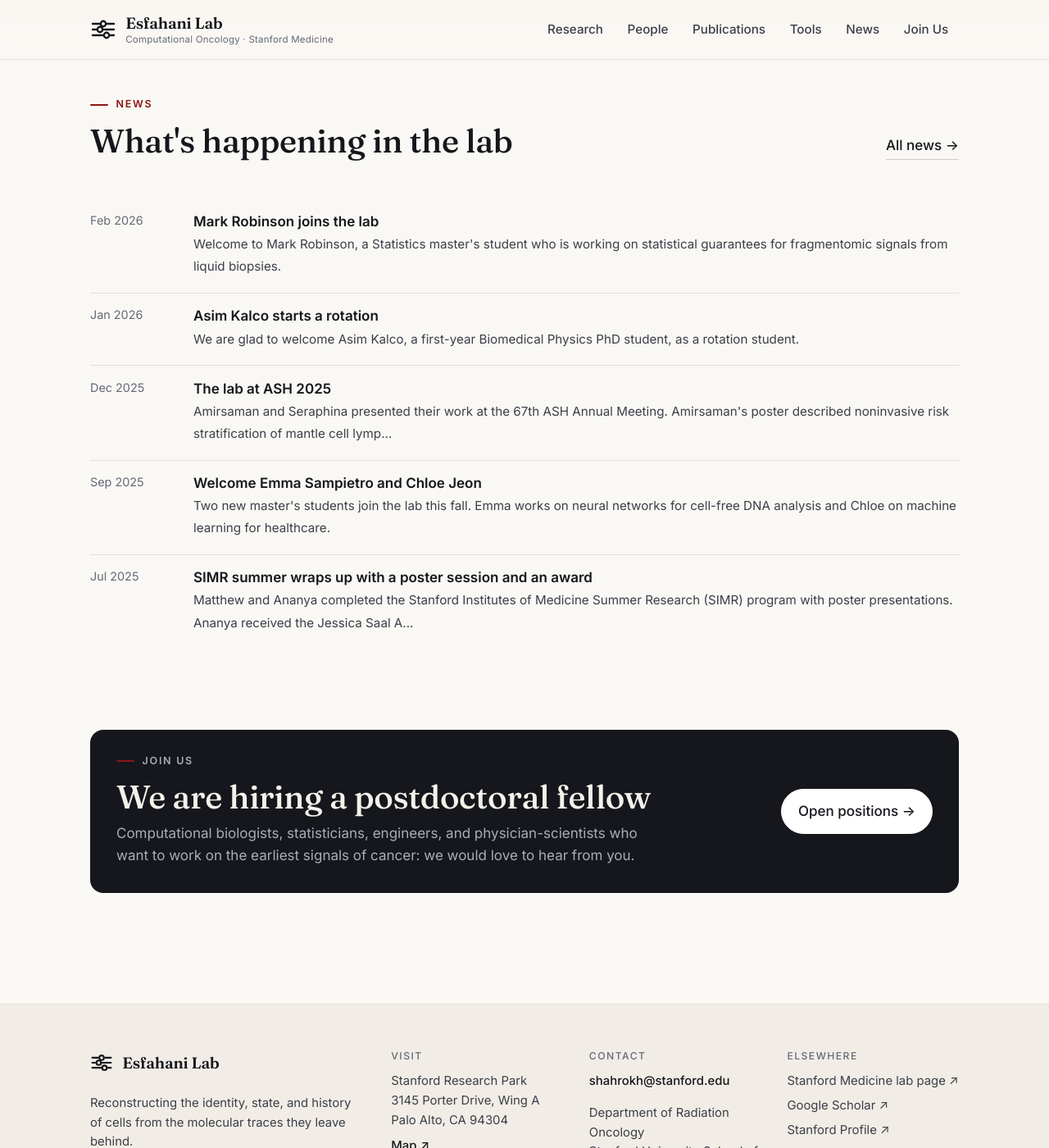
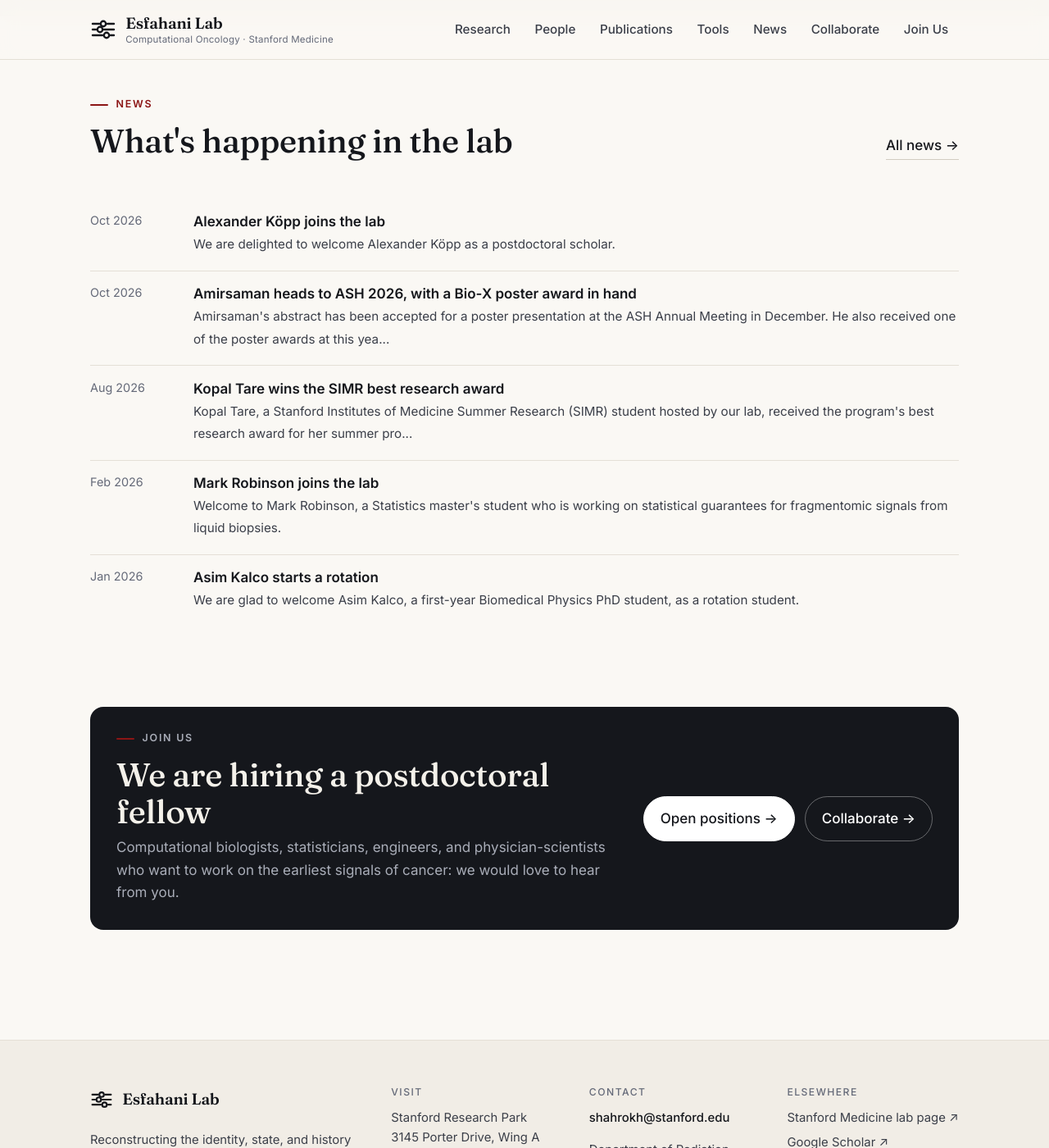
Before and after one commit to esfahanilab/esfahanilab.github.io, a Jekyll site: the page built from index.html, in a window 1280 px wide and 1400 px high, scrolled down 5027 px. Shown: the whole window at 82% size. Built offline with Jekyll 4.4.1, drawn with Linux system fonts in a browser that asks for light colours.

Commit message:
Add Collaborate page, new postdoc, and fall 2026 news
- New Collaborate tab: academic collaborations, industry partnerships, gifts
- People: Alexander Köpp (postdoc), Kopal Tare (SIMR 2026 alumni)
- News: Köpp joins; Amirsaman's ASH 2026 poster and Bio-X award;
  Kopal Tare's SIMR best research award, with the summer 2026 lab sketch

Co-Authored-By: Claude Fable 5.1 <noreply@anthropic.com>

```diff
--- a/_config.yml
+++ b/_config.yml
@@ -28,6 +28,7 @@ nav:
   - { title: Publications,  url: /publications/ }
   - { title: Tools,         url: /tools/ }
   - { title: News,          url: /news/ }
+  - { title: Collaborate,   url: /collaborate/ }
   - { title: Join Us,       url: /join/ }
 
 markdown: kramdown
--- a/_data/news.yml
+++ b/_data/news.yml
@@ -1,6 +1,27 @@
 # ── News ───────────────────────────────────────────────────────────────────────
 # Newest first. `date` is YYYY-MM-DD (day can be 01 if unknown).
 # Optional: photos: [{file: name.jpg, caption: "..."}] with files in assets/img/news/
+
+- date: 2026-10-05
+  title: Alexander Köpp joins the lab
+  body: We are delighted to welcome Alexander Köpp as a postdoctoral scholar.
+
+- date: 2026-10-01
+  title: Amirsaman heads to ASH 2026, with a Bio-X poster award in hand
+  body: >-
+    Amirsaman's abstract has been accepted for a poster presentation at the
+    ASH Annual Meeting in December. He also received one of the poster awards at
+    this year's Stanford Bio-X Symposium. Congratulations, Amirsaman!
+
+- date: 2026-08-01
+  title: Kopal Tare wins the SIMR best research award
+  body: >-
+    Kopal Tare, a Stanford Institutes of Medicine Summer Research (SIMR) student
+    hosted by our lab, received the program's best research award for her
+    summer project. That makes two years in a row for the lab, after Ananya
+    received the award in 2025.
+  photos:
+    - { file: lab_sketch_2026.jpg, caption: "The lab in summer 2026, in a pencil sketch by Alinah." }
 
 - date: 2026-02-01
   title: Mark Robinson joins the lab
--- a/_data/people.yml
+++ b/_data/people.yml
@@ -43,6 +43,15 @@
     works on patient-centered, high-dimensional, multimodal data, including
     imaging-based spatial proteomics of lymphoma, to understand how malignant
     cells and their neighbors organize in tissue.
+
+- name: Alexander Köpp
+  group: postdoc
+  role: Postdoctoral Scholar
+  since: Oct 2026
+  photo: placeholder.svg
+  email: akoepp@stanford.edu
+  bio: >-
+    Alexander joined the lab as a postdoctoral scholar in fall 2026.
 
 - name: Mengran Zhang, MS
   group: staff
@@ -131,6 +140,13 @@
     of Radiation Oncology.
 
 # ── Alumni ─────────────────────────────────────────────────────────────────────
+- name: Kopal Tare
+  group: alumni
+  role: SIMR Summer Intern
+  tenure: Summer 2026
+  photo: placeholder.svg
+  bio: Received the SIMR program's best research award for her summer project in the lab.
+
 - name: Eden Luvishis
   group: alumni
   role: Master's Student, ICME
--- /dev/null
+++ b/collaborate.html
@@ -0,0 +1,67 @@
+---
+layout: default
+title: Collaborate
+slug: collaborate
+permalink: /collaborate/
+description: Work with the Esfahani Lab — academic collaborations, industry partnerships around our liquid biopsy and machine-learning technologies, and philanthropic support.
+---
+<div class="wrap page-head">
+  <p class="eyebrow">Collaborate</p>
+  <h1>The hardest problems in cancer are shared problems</h1>
+  <p class="lede">Our methods are only as good as the questions, samples, and clinical insight they are applied to. We welcome collaborations with academic laboratories and clinical groups, partnerships with companies interested in our technologies, and philanthropic support that lets us pursue ideas before they are fundable.</p>
+</div>
+
+<section style="padding-top:0">
+  <div class="wrap grid grid-3" style="align-items:stretch">
+    <article class="card reveal" style="display:flex;flex-direction:column">
+      <span class="pill">Academic labs</span>
+      <h3>Research collaborations</h3>
+      <p class="muted">We partner with experimental, clinical, and computational groups who have a biological question that our methods can help answer, or a dataset that can test and sharpen them.</p>
+      <ul style="padding-left:1.1rem;color:var(--ink-2);margin:0 0 1rem">
+        <li>Cell-free DNA fragmentomics and gene expression inference (EPIC-Seq) applied to new cancer types and clinical settings</li>
+        <li>Minimal residual disease monitoring and dynamic risk modeling in trials and cohorts</li>
+        <li>Tumor microenvironment and spatial analyses</li>
+        <li>Co-mentoring of students and postdocs across disciplines</li>
+      </ul>
+      <p style="margin-top:auto;margin-bottom:0"><a class="more" href="mailto:{{ site.email }}?subject=Research%20collaboration">Propose a collaboration →</a></p>
+    </article>
+
+    <article class="card reveal" style="display:flex;flex-direction:column">
+      <span class="pill accent">Industry</span>
+      <h3>Technology partnerships</h3>
+      <p class="muted">Companies interested in licensing, co-developing, or validating our technologies are welcome to get in touch. Several of our methods, including EPIC-Seq, CIRI, and our lymphoma classifiers, have moved from publication toward clinical application.</p>
+      <ul style="padding-left:1.1rem;color:var(--ink-2);margin:0 0 1rem">
+        <li>Licensing of published and unpublished methods</li>
+        <li>Sponsored research and validation studies</li>
+        <li>Joint development of assays and analysis pipelines</li>
+      </ul>
+      <p class="muted" style="font-size:.9rem">Licensing is handled with the <a href="https://otl.stanford.edu/" target="_blank" rel="noopener">Stanford Office of Technology Licensing</a>. We are happy to make the introduction.</p>
+      <p style="margin-top:auto;margin-bottom:0"><a class="more" href="mailto:{{ site.email }}?subject=Technology%20partnership">Start a conversation →</a></p>
+    </article>
+
+    <article class="card reveal" style="display:flex;flex-direction:column">
+      <span class="pill" style="background:#f6ecd3;color:#7a5a12">Philanthropy</span>
+      <h3>Gifts to the lab</h3>
+      <p class="muted">Philanthropic gifts let us take on high-risk ideas, support trainees, and generate the preliminary data that larger grants require. Gifts of any size make a difference, and all are tax-deductible to the extent allowed by law.</p>
+      <ul style="padding-left:1.1rem;color:var(--ink-2);margin:0 0 1rem">
+        <li>Seed funding for new early-detection and MRD projects</li>
+        <li>Fellowships for postdoctoral scholars and students</li>
+        <li>Computing and sequencing resources</li>
+      </ul>
+      <p class="muted" style="font-size:.9rem">Gifts are made through Stanford Medicine and can be directed to the Esfahani Lab. Please <a href="mailto:{{ site.email }}?subject=Gift%20to%20the%20Esfahani%20Lab">contact us</a> and we will connect you with the Stanford Medicine development team, or visit <a href="https://medicalgiving.stanford.edu/" target="_blank" rel="noopener">Stanford Medical Giving</a>.</p>
+      <p style="margin-top:auto;margin-bottom:0"><a class="more" href="mailto:{{ site.email }}?subject=Gift%20to%20the%20Esfahani%20Lab">Support our work →</a></p>
+    </article>
+  </div>
+</section>
+
+<section style="padding-top:0">
+  <div class="wrap">
+    <div class="apply reveal" style="display:grid;grid-template-columns:1fr auto;gap:2rem;align-items:center">
+      <div>
+        <h2 style="font-size:1.5rem;margin-bottom:.4rem">Get in touch</h2>
+        <p style="color:var(--band-muted);margin:0;max-width:60ch">Email Shahrokh Esfahani at <a href="mailto:{{ site.email }}" style="color:#fff">{{ site.email }}</a> with a few lines about what you have in mind. We read every message.</p>
+      </div>
+      <a class="btn" href="mailto:{{ site.email }}">Email the lab</a>
+    </div>
+  </div>
+</section>
--- a/index.html
+++ b/index.html
@@ -142,7 +142,7 @@ permalink: /
         <h2 style="margin-bottom:.5rem">We are hiring a postdoctoral fellow</h2>
         <p style="color:var(--band-muted);margin:0;max-width:60ch">Computational biologists, statisticians, engineers, and physician-scientists who want to work on the earliest signals of cancer: we would love to hear from you.</p>
       </div>
-      <a class="btn" href="{{ '/join/' | relative_url }}">Open positions →</a>
+      <div class="btn-row"><a class="btn" href="{{ '/join/' | relative_url }}">Open positions →</a><a class="btn" href="{{ '/collaborate/' | relative_url }}" style="background:transparent;color:#fff;border-color:rgba(255,255,255,.35)">Collaborate →</a></div>
     </div>
   </div>
 </section>
```
Also changed, not shown: assets/img/news/lab_sketch_2026.jpg (added), assets/img/people/placeholder.svg (added).
